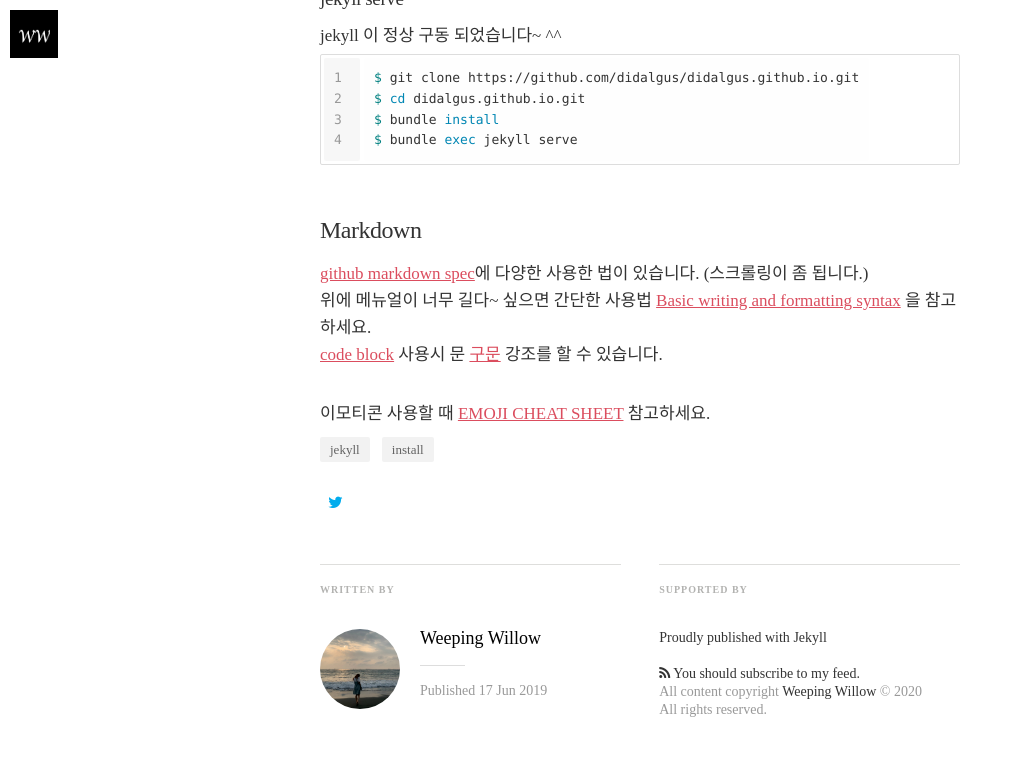
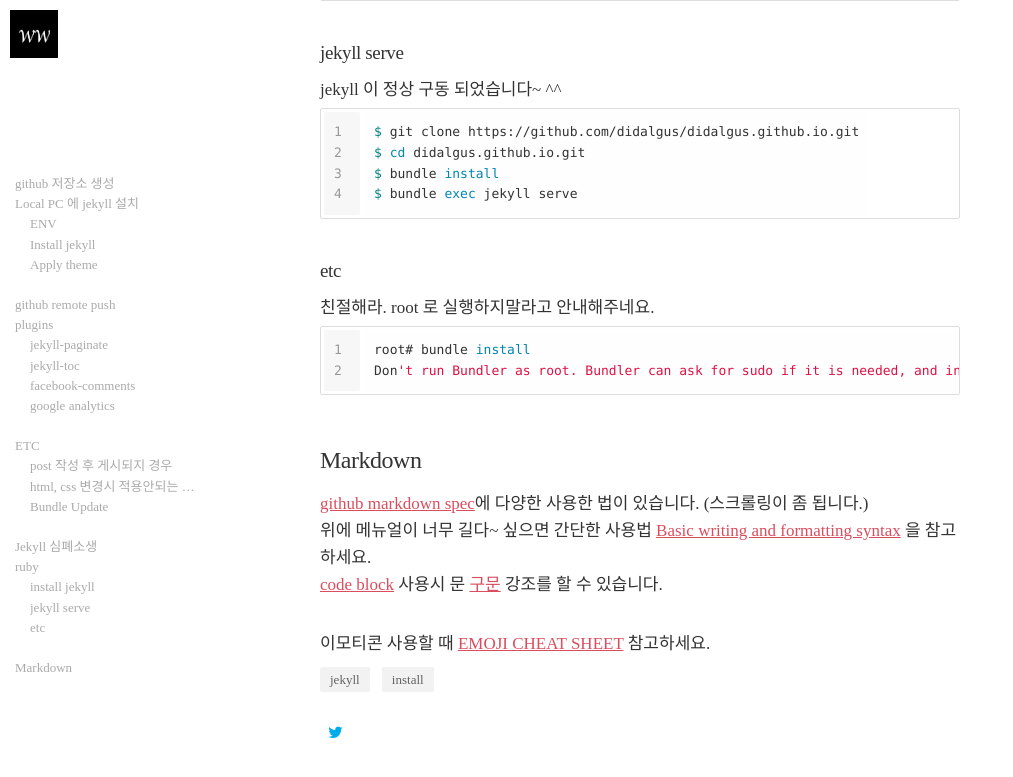
Before and after one commit to didalgus/didalgus.github.io, a Jekyll site: the page built from _posts/2019-06-17-Welcome-to-Jekyll.markdown, in a window 1280 px wide and 900 px high, scrolled down 8013 px, cut to the strip 0-786 px from the top of the window. Shown: the top 777 px of the strip, without its empty margins (0-1013 px from the left). Built offline with Jekyll 4.4.1, drawn with Linux system fonts in a browser that asks for light colours; nearby versions of some CDN libraries; emoji names are drawn with the system emoji font; some web fonts are replaced; the table of contents is made by our own code; some of the changed text lies outside the part shown.

Commit message:
add post

````diff
--- a/_posts/2019-06-17-Welcome-to-Jekyll.markdown
+++ b/_posts/2019-06-17-Welcome-to-Jekyll.markdown
@@ -290,6 +290,7 @@
 ```
 
 Ruby 설치합니다.
+Ruby 버전에 따라 환경변수가 달라지네요. (회사 맥북버전이 다른 변수선언이 추가되었네요.)
 
 ```bash
 $ brew install ruby
@@ -361,6 +362,16 @@
 ```
 
 
+### etc
+
+친절해라. root 로 실행하지말라고 안내해주네요.
+
+```bash
+root# bundle install
+Don't run Bundler as root. Bundler can ask for sudo if it is needed, and installing your bundle as root will break this application for all non-root users on this machine.
+```
+
+
 
 ## Markdown
 
````
Also changed, not shown: other parts of _posts/2019-06-17-Welcome-to-Jekyll.markdown (+1 -1 lines).
